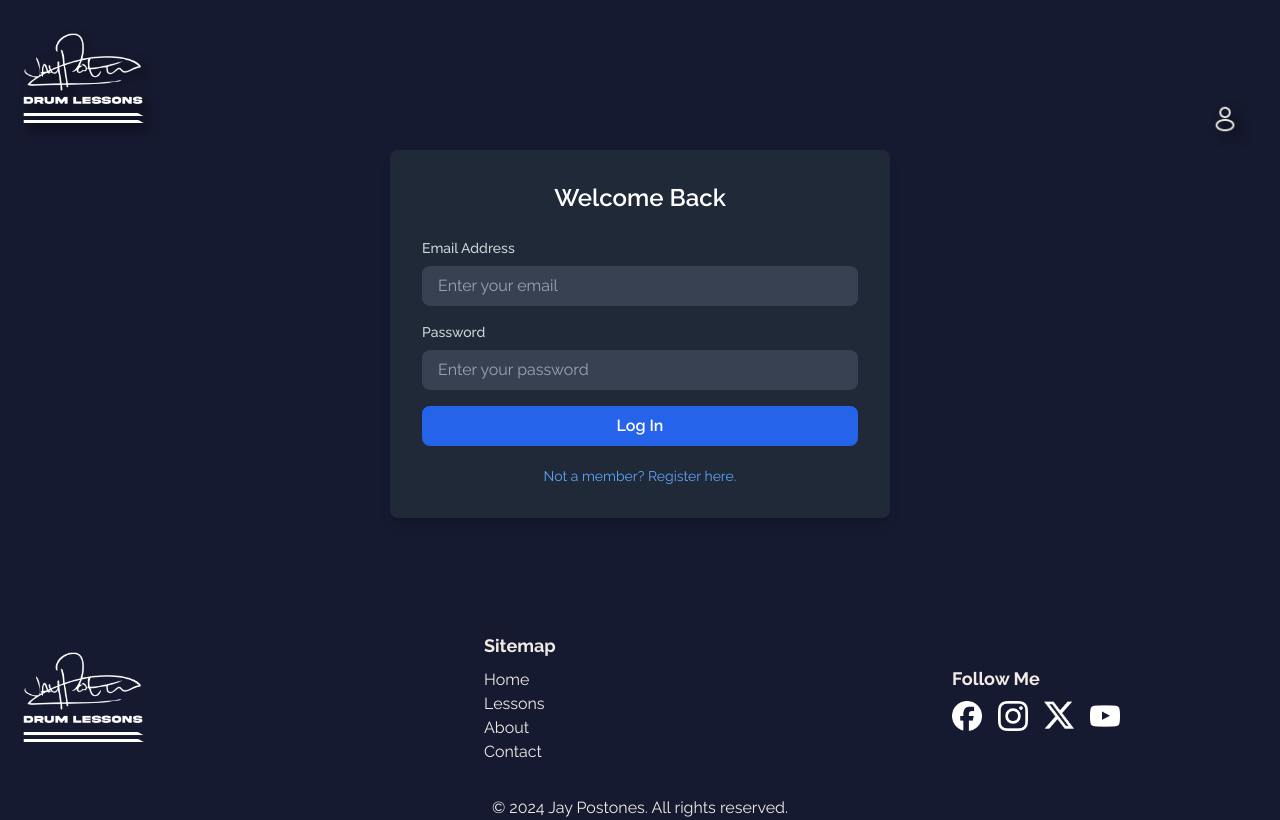
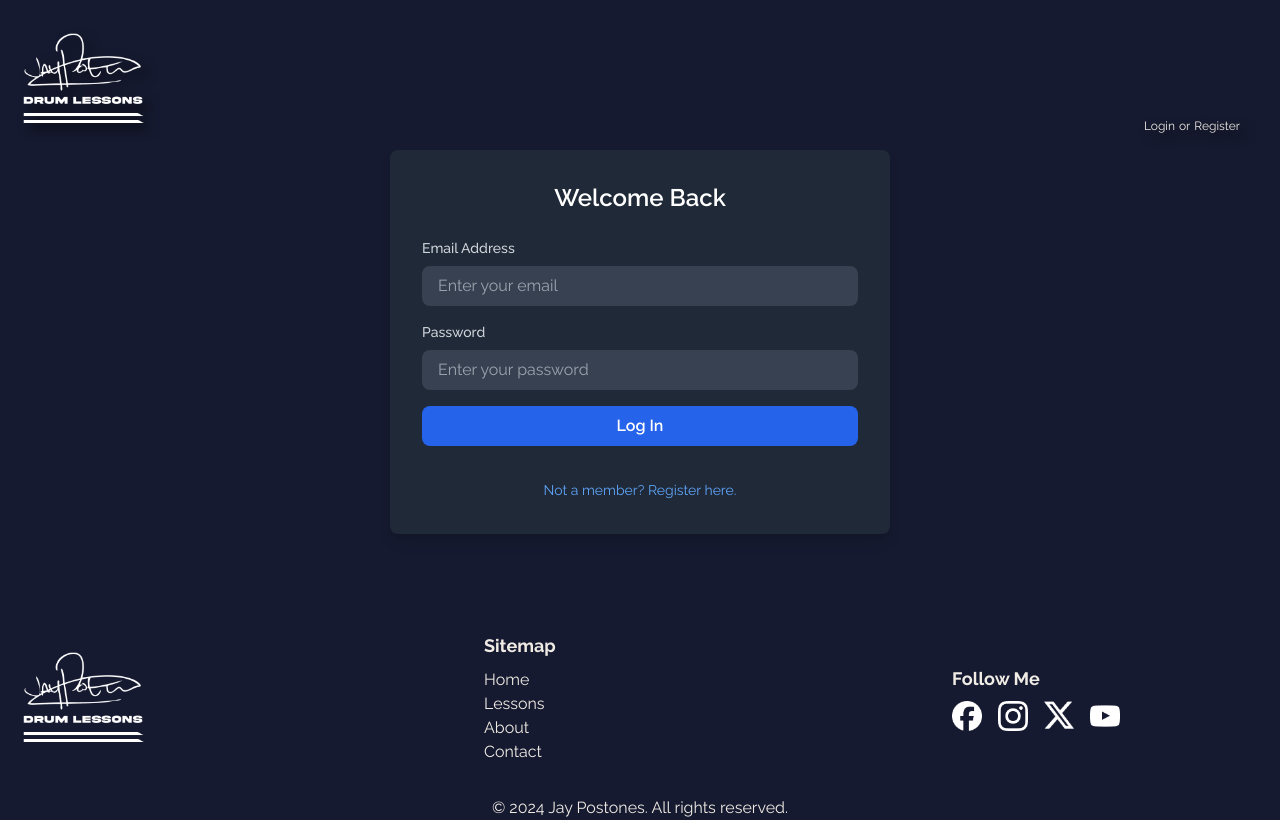
Before and after one commit to holjeffcomb/jay-postones, a Next.js app: page /login in a window 1280 px wide. Built offline with nearby package versions, Linux system fonts and the light colour scheme; no server answers.

Commit message:
make dropdown menu, handle state better

```diff
--- a/src/app/_components/BackgroundVideo.tsx
+++ b/src/app/_components/BackgroundVideo.tsx
@@ -2,7 +2,7 @@ import styles from "./BackgroundVideo.module.css";
 
 export default function BackgroundVideo() {
   return (
-    <div className="relative w-full overflow-hidden">
+    <div className="relative w-screen overflow-hidden z-0">
       <video
         className={`w-full object-cover ${styles.video}`}
         autoPlay
--- /dev/null
+++ b/src/app/_components/Dropdown.tsx
@@ -0,0 +1,25 @@
+import Link from "next/link";
+import { signOut } from "../utils/supabaseService";
+import { useGlobalContext } from "../_context/GlobalContext";
+import { useRouter } from "next/navigation";
+
+export default function Dropdown() {
+  const { setIsLoggingIn, setIsLoggedIn } = useGlobalContext();
+  const router = useRouter();
+
+  const handleSignOut = async () => {
+    setIsLoggingIn(true);
+    await signOut();
+    setIsLoggingIn(false);
+    setIsLoggedIn(false);
+    router.push("/");
+  };
+
+  return (
+    <div className="flex flex-col items-left px-8 absolute bg-[var(--accent-color)] w-48 right-0 top-0 mx-6 my-6 z-10 text-lg font-normal text-[var(--secondary-color)]">
+      <Link href="/">Home</Link>
+      <Link href="/progress">Dashboard</Link>
+      <button onClick={() => handleSignOut()}>Sign Out</button>
+    </div>
+  );
+}
--- a/src/app/_components/Header.tsx
+++ b/src/app/_components/Header.tsx
@@ -4,16 +4,38 @@ import Image from "next/image";
 import Link from "next/link";
 import { useEffect, useState } from "react";
 import { createClient } from "../utils/supabase/client";
+import { FaCaretDown } from "react-icons/fa";
+import Dropdown from "./Dropdown";
+import { useGlobalContext } from "../_context/GlobalContext";
+import { useRouter } from "next/navigation";
 
 const supabase = createClient();
+const LoadingWheel = "/images/animations/loadingwheel.svg";
 
 export default function Header() {
-  const [isLoggedIn, setIsLoggedIn] = useState(false);
-  const [userName, setUserName] = useState("");
+  const [isDropdownShowing, setIsDropdownShowing] = useState<boolean>(false);
+
+  const {
+    isLoggingIn,
+    setIsLoggingIn,
+    isLoggedIn,
+    setIsLoggedIn,
+    user,
+    setUser,
+  } = useGlobalContext();
+
+  const router = useRouter();
+
+  const toggleDropdown = () => {
+    isDropdownShowing
+      ? setIsDropdownShowing(false)
+      : setIsDropdownShowing(true);
+  };
 
   useEffect(() => {
     const checkLogin = async () => {
       try {
+        setIsLoggingIn(true);
         // Get the logged-in user
         const {
           data: { user },
@@ -35,11 +57,16 @@ export default function Header() {
         if (error) {
           console.error(error);
         } else if (profile) {
+          setUser({
+            firstName: profile.first_name,
+            lastName: profile.last_name,
+          });
           setIsLoggedIn(true);
-          setUserName(`${profile.first_name} ${profile.last_name}`);
         }
       } catch (err) {
         console.error("Error checking login:", err);
+      } finally {
+        setIsLoggingIn(false);
       }
     };
 
@@ -47,7 +74,7 @@ export default function Header() {
   }, []);
 
   return (
-    <header className="h-[150px] relative w-full flex items-end justify-between p-4 drop-shadow-custom bg-[var(--primary-color-color)]">
+    <header className="h-[150px] relative w-full flex items-end justify-between p-4 drop-shadow-custom bg-[var(--primary-color-color)] z-30">
       <Link href="/">
         <Image
           src="/images/logos/JPDL LOGO 2.0 white.png"
@@ -56,21 +83,34 @@ export default function Header() {
           alt="Jay Postones Logo"
         />
       </Link>
-      {isLoggedIn ? (
-        <div className="flex flex-col">
-          <div className="px-6 text-xs">
-            <span>Logged in as {userName}</span>
-          </div>
+      {isLoggingIn ? (
+        <Image
+          className="mx-6"
+          src={LoadingWheel}
+          width={20}
+          height={20}
+          alt="loading..."
+        />
+      ) : isLoggedIn ? (
+        <div className="flex px-6 text-xs gap-2 relative">
+          <span>
+            Logged in as {user?.firstName} {user?.lastName}
+          </span>
+          <button
+            onClick={() => {
+              toggleDropdown();
+            }}
+          >
+            <FaCaretDown />
+          </button>
+          {isDropdownShowing ? <Dropdown /> : <></>}
         </div>
       ) : (
-        <Link href="/login" className="px-6">
-          <Image
-            src="/images/icons/User.png"
-            width={30}
-            height={30}
-            alt="Login/Register"
-          />
-        </Link>
+        <div className="flex gap-1 px-6 text-xs">
+          <Link href="/login">Login </Link>
+          <p>{" or "}</p>
+          <Link href="/register"> Register</Link>
+        </div>
       )}
     </header>
   );
--- /dev/null
+++ b/src/app/_context/GlobalContext.tsx
@@ -0,0 +1,44 @@
+"use client";
+
+import { createContext, useContext, useState, ReactNode } from "react";
+import { User } from "../../../types/types";
+
+export interface GlobalContextType {
+  isLoggingIn: boolean;
+  setIsLoggingIn: (value: boolean) => void;
+  isLoggedIn: boolean;
+  setIsLoggedIn: (value: boolean) => void;
+  user: User;
+  setUser: (value: User) => void;
+}
+
+const GlobalContext = createContext<GlobalContextType | undefined>(undefined);
+
+export const GlobalProvider = ({ children }: { children: ReactNode }) => {
+  const [isLoggingIn, setIsLoggingIn] = useState<boolean>(false);
+  const [isLoggedIn, setIsLoggedIn] = useState<boolean>(false);
+  const [user, setUser] = useState<User>({ firstName: "", lastName: "" });
+
+  return (
+    <GlobalContext.Provider
+      value={{
+        isLoggingIn,
+        setIsLoggingIn,
+        isLoggedIn,
+        setIsLoggedIn,
+        setUser,
+        user,
+      }}
+    >
+      {children}
+    </GlobalContext.Provider>
+  );
+};
+
+export const useGlobalContext = () => {
+  const context = useContext(GlobalContext);
+  if (!context) {
+    throw new Error("useGlobalContext must be used within a GlobalProvider");
+  }
+  return context;
+};
--- a/src/app/layout.tsx
+++ b/src/app/layout.tsx
@@ -4,6 +4,7 @@ import Header from "./_components/Header";
 import Footer from "./_components/Footer";
 import { Inter, Raleway } from "next/font/google";
 import "./globals.css";
+import { GlobalProvider } from "./_context/GlobalContext";
 
 const raleway = Raleway({ subsets: ["latin"] });
 
@@ -20,12 +21,14 @@ export default function RootLayout({
   return (
     <html lang="en">
       <body className={`${raleway.className} flex flex-col min-h-screen`}>
+        <GlobalProvider>
           <SpeedInsights />
           <Header />
           <main className="flex-grow bg-[var(--primary-color)] flex flex-col justify-between">
             {children}
           </main>
           <Footer />
+        </GlobalProvider>
       </body>
     </html>
   );
--- a/src/app/lessons/[id]/lessonContext.tsx
+++ b/src/app/lessons/[id]/lessonContext.tsx
@@ -12,7 +12,6 @@ import {
   handleProgressUpdate,
 } from "@/app/utils/supabaseService";
 import { PortableText } from "@portabletext/react";
-import { redirect } from "next/navigation";
 import { Exercise, Lesson, ProgressList } from "../../../../types/types";
 import { components } from "./_components/LessonSection";
 
--- a/src/app/login/actions.ts
+++ b/src/app/login/actions.ts
@@ -4,24 +4,28 @@ import { revalidatePath } from "next/cache";
 import { redirect } from "next/navigation";
 import { createClient } from "../utils/supabase/server";
 
-export async function login(formData: FormData) {
+type LoginParams = {
+  email: string;
+  password: string;
+};
+export async function login({ email, password }: LoginParams) {
   const supabase = await createClient();
 
   // type-casting here for convenience
   // in practice, you should validate your inputs
   const data = {
-    email: formData.get("email") as string,
-    password: formData.get("password") as string,
+    email,
+    password,
   };
 
   const { error } = await supabase.auth.signInWithPassword(data);
 
   if (error) {
-    redirect("/error");
+    return { success: false };
   }
-
-  revalidatePath("/", "layout");
-  redirect("/");
+  return { success: true };
+  // revalidatePath("/", "layout");
+  // redirect("/");
 }
 
 export async function signup(formData: FormData) {
--- a/src/app/login/page.tsx
+++ b/src/app/login/page.tsx
@@ -1,13 +1,57 @@
+"use client";
+
 import { login } from "./actions";
+import { useGlobalContext } from "../_context/GlobalContext";
+import { createClient } from "../utils/supabase/client";
+import { useRouter } from "next/navigation";
 
 export default function LoginPage() {
+  const { isLoggingIn, setIsLoggingIn, setIsLoggedIn, setUser } =
+    useGlobalContext();
+
+  const supabase = createClient();
+  const router = useRouter();
+  // Define the handleFormSubmit function
+  const handleFormSubmit = async (event: React.FormEvent<HTMLFormElement>) => {
+    event.preventDefault(); // Prevent the default form submission behavior
+
+    const formData = new FormData(event.currentTarget); // Get form data
+    const email = formData.get("email") as string;
+    const password = formData.get("password") as string;
+
+    setIsLoggingIn(true); // Optional: Set loading state if needed
+
+    try {
+      await login({ email, password }); // Call your login action with form data
+      // Handle successful login (e.g., redirect or update UI)
+
+      const { data: profile, error } = await supabase
+        .from("profiles")
+        .select("first_name, last_name")
+        .eq("email", email)
+        .single();
+
+      if (error) {
+        throw error;
+      }
+      setUser({ firstName: profile?.first_name, lastName: profile?.last_name });
+      setIsLoggedIn(true);
+      router.push("/");
+    } catch (error) {
+      console.error("Login failed", error); // Handle login failure
+      setIsLoggedIn(false);
+    } finally {
+      setIsLoggingIn(false); // Reset loading state
+    }
+  };
+
   return (
     <div className="flex flex-col items-center justify-center bg-[var(--primary-color)]">
       <div className="bg-gray-800 text-white shadow-lg rounded-lg w-[500px] p-8">
         <h2 className="text-2xl font-semibold text-center mb-6">
           Welcome Back
         </h2>
-        <form className="flex flex-col gap-4">
+        <form className="flex flex-col gap-4" onSubmit={handleFormSubmit}>
           <div className="flex flex-col">
             <label
               htmlFor="email"
@@ -42,19 +86,14 @@ export default function LoginPage() {
           </div>
           <div className="flex flex-col justify-between items-center gap-5">
             <button
-              formAction={login}
+              type="submit"
               className="bg-blue-600 hover:bg-blue-500 text-white font-semibold py-2 px-4 w-full rounded-lg focus:outline-none focus:ring-2 focus:ring-blue-400"
+              disabled={isLoggingIn}
             >
-              Log In
-            </button>
-            {/* <button
-              formAction={signup}
-              className="bg-green-600 hover:bg-green-500 text-white font-semibold py-2 px-4 rounded-lg focus:outline-none focus:ring-2 focus:ring-green-400"
-            >
-              Sign Up
+              {isLoggingIn ? "Logging In..." : "Log In"}
             </button>
           </div>
-          <div className="mt-4 text-center"> */}
+          <div className="mt-4 text-center">
             <a
               href="/register"
               className="text-blue-400 hover:text-blue-300 text-sm"
--- a/src/app/utils/supabaseService.ts
+++ b/src/app/utils/supabaseService.ts
@@ -155,3 +155,20 @@ export const fetchUserId = async (): Promise<string | null> => {
     return null; // Ensure null is returned on error
   }
 };
+
+export const signOut = async (): Promise<string | null> => {
+  try {
+    const { error } = await supabase.auth.signOut();
+
+    if (error) {
+      console.warn("Sign out error:", error);
+    } else {
+      console.log("Signed out successfully.");
+    }
+
+    return null;
+  } catch (error) {
+    console.error("Sign out error:", error);
+    return null;
+  }
+};
--- a/types/types.ts
+++ b/types/types.ts
@@ -34,3 +34,8 @@ export type Exercise = {
   soundsliceUrl?: string;
   content?: PortableTextBlock[]; // PortableText content type
 };
+
+export type User = {
+  firstName: string;
+  lastName: string;
+};
```
Lines whose indentation alone changed are shown as unchanged.
